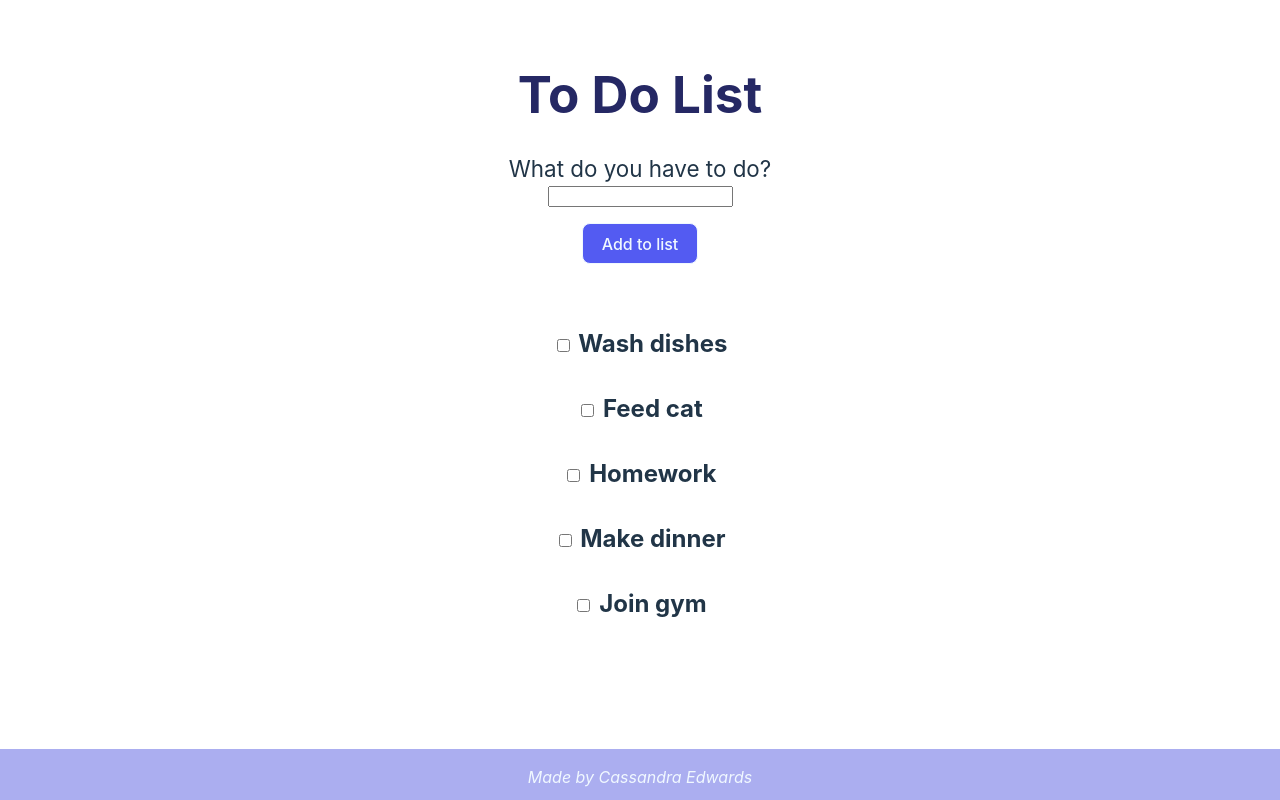
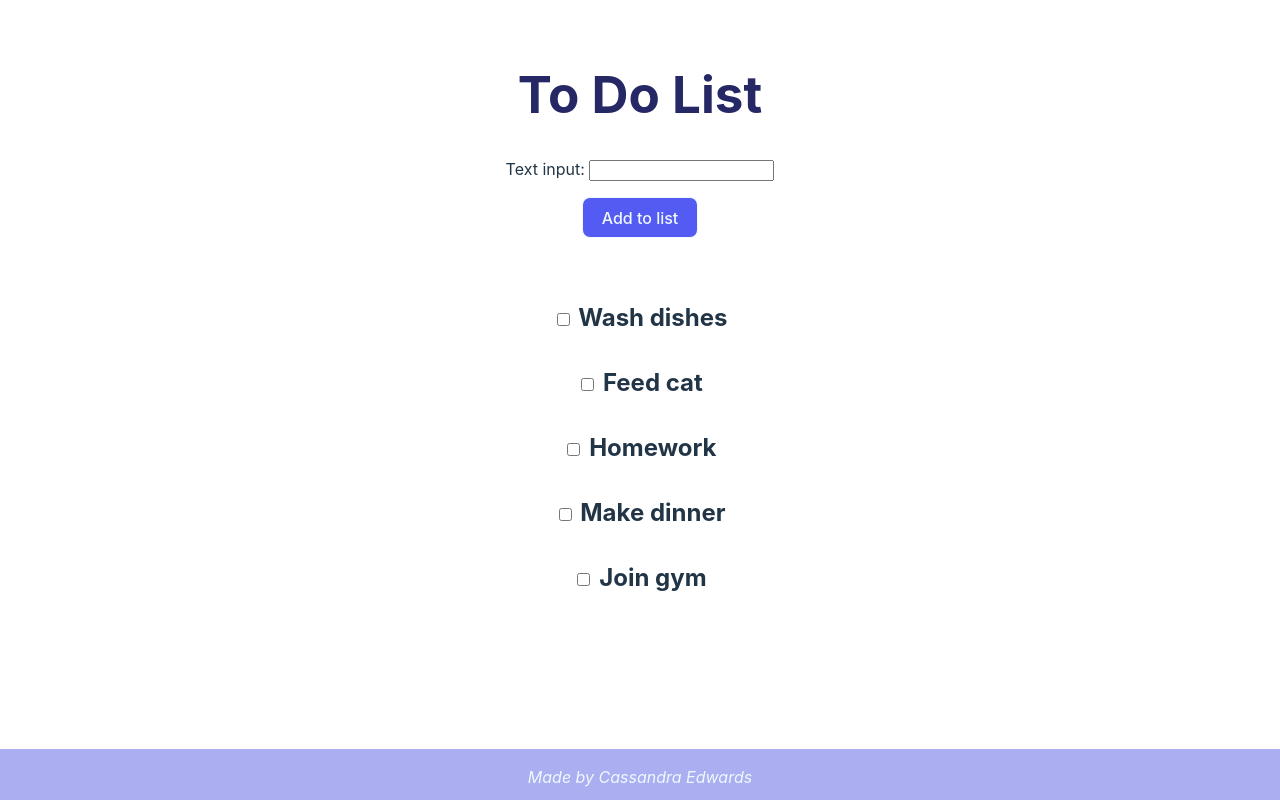
Before and after one commit to CassRai/react-todo-list, a React (Vite) app: page / in a window 1280 px wide. Built offline with nearby package versions, Linux system fonts and the light colour scheme.

Commit message:
playing around with input in react

```diff
--- a/src/layout/EnterField.tsx
+++ b/src/layout/EnterField.tsx
@@ -1,7 +1,8 @@
 export default function EnterField(){
     return <>
-    <div><label id="main_label" htmlFor="name"> What do you have to do? </label></div>
-    <input type="text" id="user_input"/>
+    <label>
+        Text input: <input name="myInput" />
+    </label>
     </>
 
 }
```
